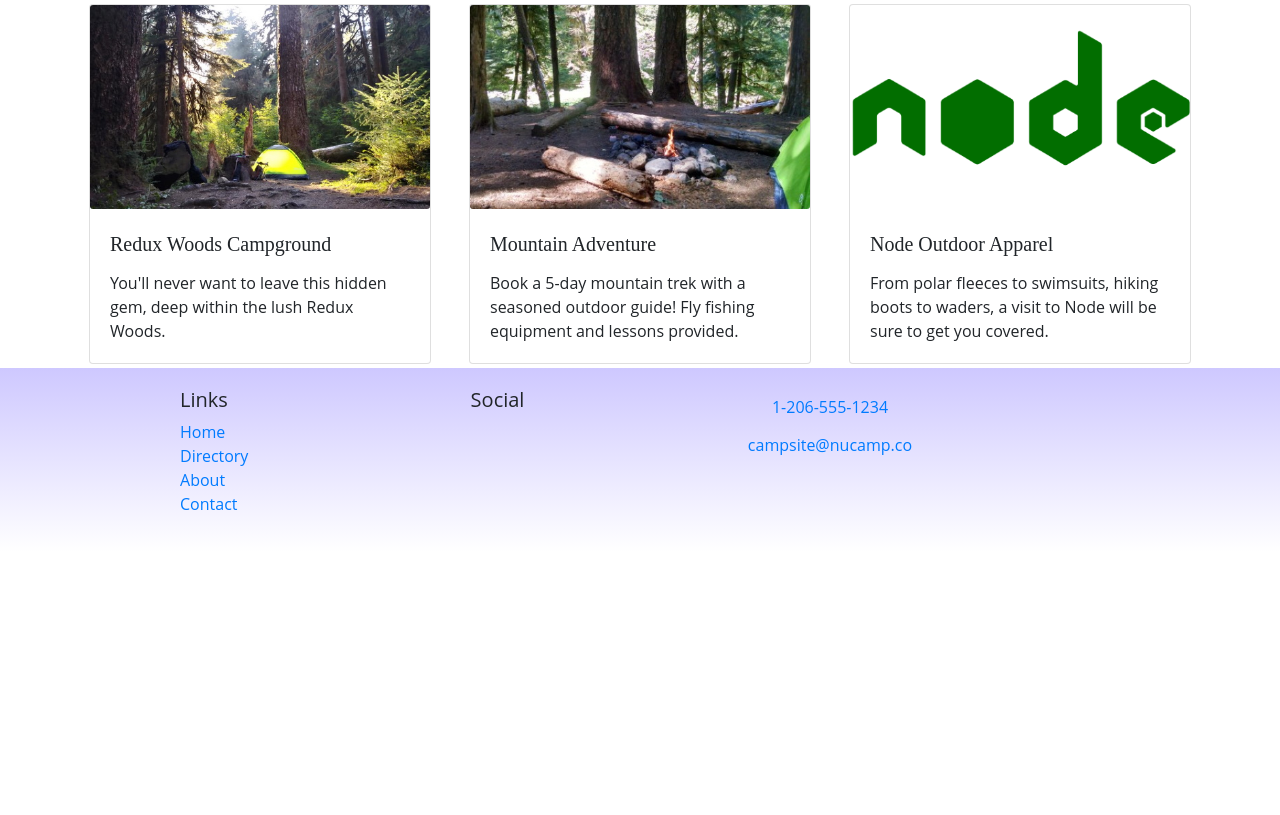
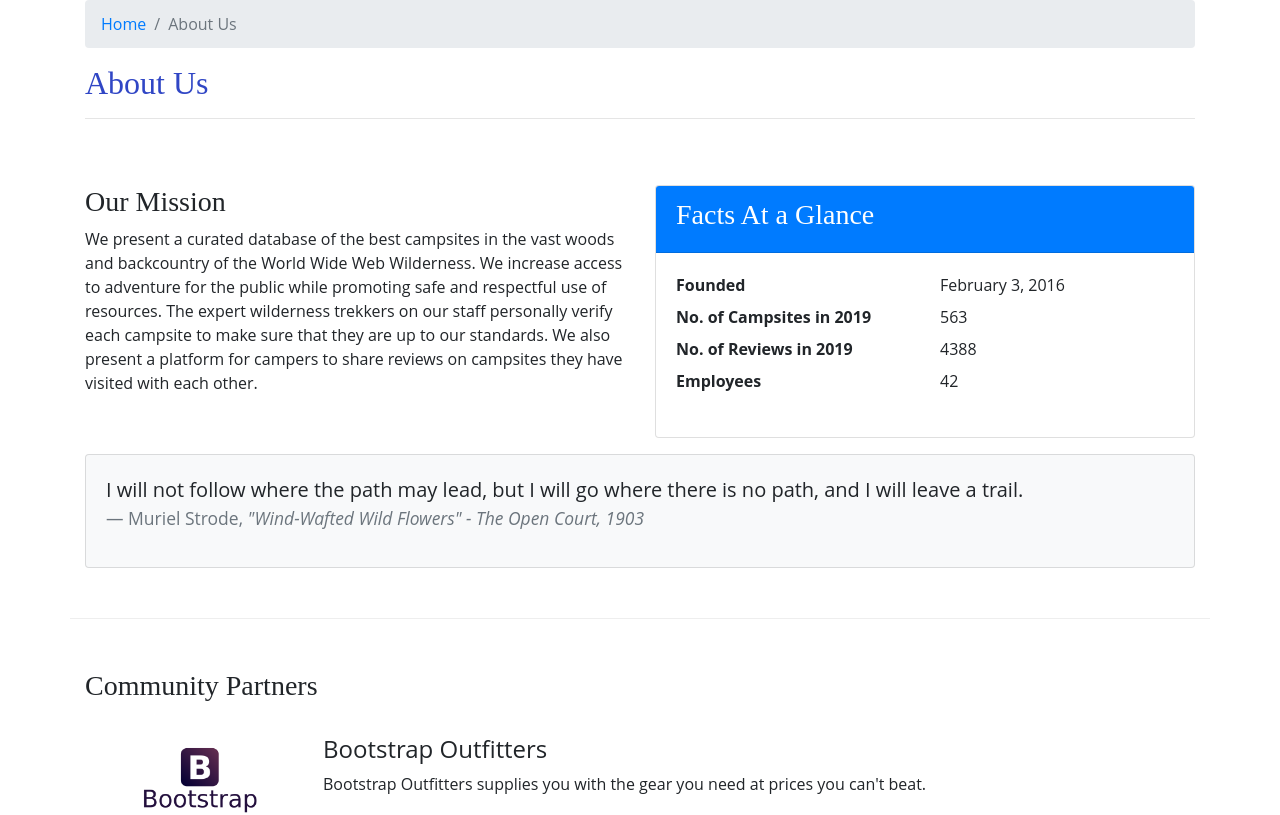
Before and after one commit to NatalliaKazheunikava/React_Camp, a React (Create React App) app: page /aboutus in a window 1280 px wide. Before the commit this address led to /home. Shown: the part 220-1035 px from the top of the page. Before the commit the page ends 800 px from the top, so only its background shows below. Built offline with nearby package versions, Linux system fonts and the light colour scheme; the HTML template or start-up script is replaced by a standard one.

Commit message:
Added the About component with media in it

```diff
--- /dev/null
+++ b/src/components/AboutComponent.js
@@ -0,0 +1,93 @@
+import React from 'react';
+import { Breadcrumb, BreadcrumbItem, Card, CardBody, CardHeader, Media } from 'reactstrap';
+import { Link } from 'react-router-dom';
+
+function RenderPartner({partner}) {
+    if(partner) {
+        return (
+            <React.Fragment>
+                <Media object src={partner.image} alt={partner.name} width="150"/>
+                <Media body className="ml-5 mb-4">
+                    <Media heading>
+                        {partner.name}
+                    </Media>
+                    {partner.description}
+                </Media>
+            </React.Fragment>)
+    }
+      return <div />
+}
+
+function About(props) {
+
+    const partners = props.partners.map(partner => {
+        return (
+            <Media tag="li" key={partner.id}>
+                <RenderPartner partner={partner} />
+            </Media>
+        );
+    });
+
+    return (
+        <div className="container">
+            <div className="row">
+                <div className="col">
+                    <Breadcrumb>
+                        <BreadcrumbItem><Link to="/home">Home</Link></BreadcrumbItem>
+                        <BreadcrumbItem active>About Us</BreadcrumbItem>
+                    </Breadcrumb>
+                    <h2>About Us</h2>
+                    <hr />
+                </div>
+            </div>
+            <div className="row row-content">
+                <div className="col-sm-6">
+                    <h3>Our Mission</h3>
+                    <p>We present a curated database of the best campsites in the vast woods and backcountry of the World Wide Web Wilderness. We increase access to adventure for the public while promoting safe and respectful use of resources. The expert wilderness trekkers on our staff personally verify each campsite to make sure that they are up to our standards. We also present a platform for campers to share reviews on campsites they have visited with each other.</p>
+                </div>
+                <div className="col-sm-6">
+                    <Card>
+                        <CardHeader className="bg-primary text-white"><h3>Facts At a Glance</h3></CardHeader>
+                        <CardBody>
+                            <dl className="row">
+                                <dt className="col-6">Founded</dt>
+                                <dd className="col-6">February 3, 2016</dd>
+                                <dt className="col-6">No. of Campsites in 2019</dt>
+                                <dd className="col-6">563</dd>
+                                <dt className="col-6">No. of Reviews in 2019</dt>
+                                <dd className="col-6">4388</dd>
+                                <dt className="col-6">Employees</dt>
+                                <dd className="col-6">42</dd>
+                            </dl>
+                        </CardBody>
+                    </Card>
+                </div>
+                <div className="col">
+                    <Card className="bg-light mt-3">
+                        <CardBody>
+                            <blockquote className="blockquote">
+                                <p className="mb-0">I will not follow where the path may lead, but I will go where there is no path, and I will leave a trail.</p>
+                                <footer className="blockquote-footer">Muriel Strode,{' '}
+                                    <cite title="Source Title">"Wind-Wafted Wild Flowers" -
+                                    The Open Court, 1903</cite>
+                                </footer>
+                            </blockquote>
+                        </CardBody>
+                    </Card>
+                </div>
+            </div>
+            <div className="row row-content">
+                <div className="col-12">
+                    <h3>Community Partners</h3>
+                </div>
+                <div className="col mt-4">
+                    <Media list>
+                        {partners}
+                    </Media>
+                </div>
+            </div>
+        </div>
+    );
+}
+
+export default About;
--- a/src/components/MainComponent.js
+++ b/src/components/MainComponent.js
@@ -5,6 +5,7 @@
 import Footer from './FooterComponent';
 import Home from './HomeComponent';
 import Contact from './ContactComponent';
+import About from './AboutComponent';
 import { COMMENTS } from '../shared/comments (1)';
 import { PARTNERS } from '../shared/partners';
 import { PROMOTIONS } from '../shared/promotions';
@@ -48,6 +49,7 @@
                 <Switch>
                     <Route path='/home' component={HomePage} />
                     <Route exact path='/directory' render={() => <Directory campsites={this.state.campsites} />} />
+                    <Route exact path='/aboutus' render={() => <About partners={this.state.partners} />} />
                     <Route exact path='/contactus' component={Contact} />
                     <Route path='/directory/:campsiteId' component={CampsiteWithId} />
                     <Redirect to='/home' />
```
